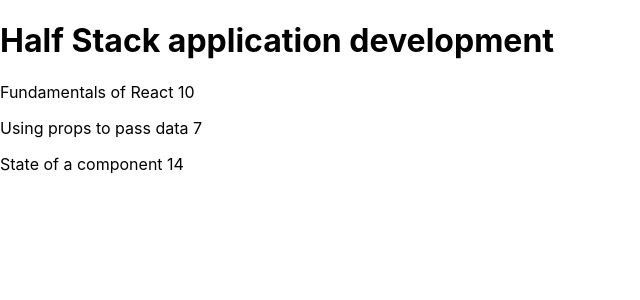
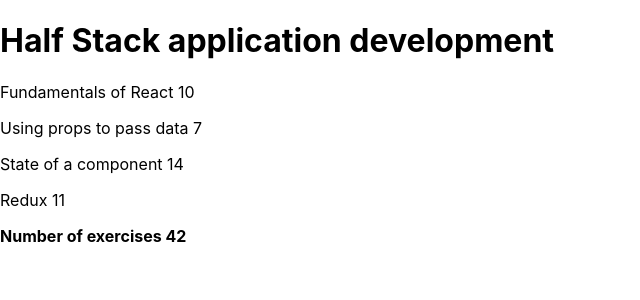
Before and after one commit to paulollivier152/FullStackOpen-Part2, a React (Create React App) app in the folder courseinfo/: page / in a window 1280 px wide. Shown: the top 300 px of the page, without its empty margins (0-640 px from the left). Built offline with nearby package versions, Linux system fonts and the light colour scheme.

Commit message:
Exercise 2.2 Completed

```diff
--- a/courseinfo/src/App.js
+++ b/courseinfo/src/App.js
@@ -6,6 +6,7 @@
     <div>
       <Header course={course} />
       <Content course={course} />
+      <Total course={course} />
     </div>
   )
 }
@@ -14,13 +15,11 @@
   return <h1>{course.name}</h1>
 }
 
-// const Total = ({ course }) => {
-//   const sum =
-//     course.parts[0].exercises +
-//     course.parts[1].exercises +
-//     course.parts[2].exercises
-//   return <p>Number of exercises {sum}</p>
-// }
+const Total = ({ course }) => {
+  const sum =
+    course.parts.reduce((a, b) => a + b.exercises, 0)
+  return <b>Number of exercises {sum}</b>
+}
 
 const Part = props => {
   return (
@@ -60,6 +59,11 @@
         exercises: 14,
         id: 3,
       },
+      {
+        name: "Redux",
+        exercises: 11,
+        id: 4,
+      },
     ],
   }
 
```
